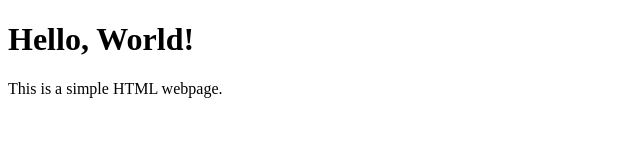
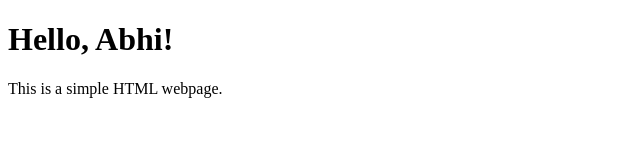
Before and after one commit to CirrusLabs-NPD/Isack-, a plain HTML site: page index.html in a window 1280 px wide. Shown: the full height of the page, 0-640 px from the left. Drawn offline with Linux system fonts and the light colour scheme.

Commit message:
Update index.html
Changed the world to abhi

```diff
--- a/index.html
+++ b/index.html
@@ -4,7 +4,7 @@
     <title>Simple Webpage</title>
 </head>
 <body>
-    <h1>Hello, World!</h1>
+    <h1>Hello, Abhi!</h1>
     <p>This is a simple HTML webpage.</p>
 </body>
 </html>
```
